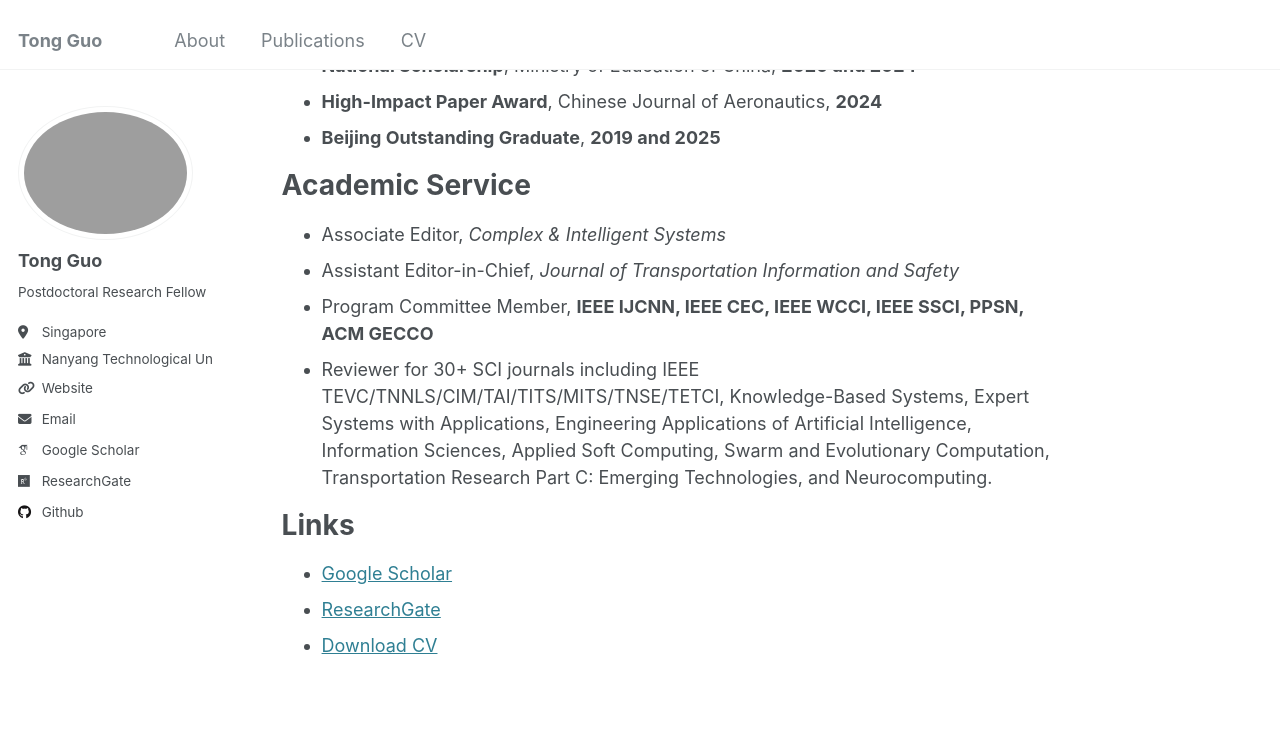
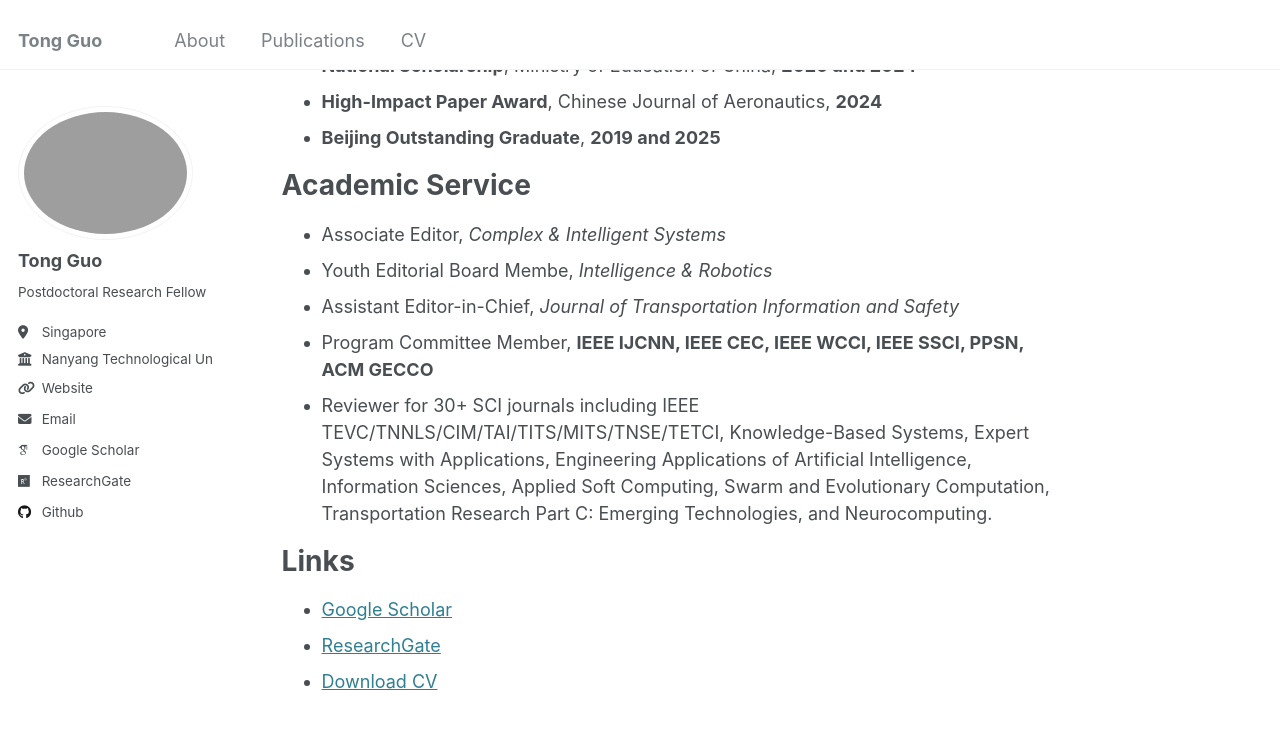
Before and after one commit to buaaguotong/buaaguotong.github.io, a Jekyll site: the page built from _pages/about.md, in a window 1280 px wide and 900 px high, scrolled down 573 px. Shown: the top 729 px of the window. Built offline with Jekyll 4.4.1, drawn with Linux system fonts in a browser that asks for light colours; some web fonts are replaced.

Commit message:
Update about.md
Signed-off-by: buaaguotong <41051936+buaaguotong@users.noreply.github.com>

```diff
--- a/_pages/about.md
+++ b/_pages/about.md
@@ -23,6 +23,7 @@ Selected Honors
 Academic Service
 ======
 * Associate Editor, *Complex & Intelligent Systems*
+* Youth Editorial Board Membe, *Intelligence & Robotics*
 * Assistant Editor-in-Chief, *Journal of Transportation Information and Safety*
 * Program Committee Member, **IEEE IJCNN, IEEE CEC, IEEE WCCI, IEEE SSCI, PPSN, ACM GECCO**
 * Reviewer for 30+ SCI journals including IEEE TEVC/TNNLS/CIM/TAI/TITS/MITS/TNSE/TETCI, Knowledge-Based Systems, Expert Systems with Applications,  Engineering Applications of Artificial Intelligence, Information Sciences, Applied Soft Computing, Swarm and Evolutionary Computation, Transportation Research Part C: Emerging Technologies, and Neurocomputing.
```
